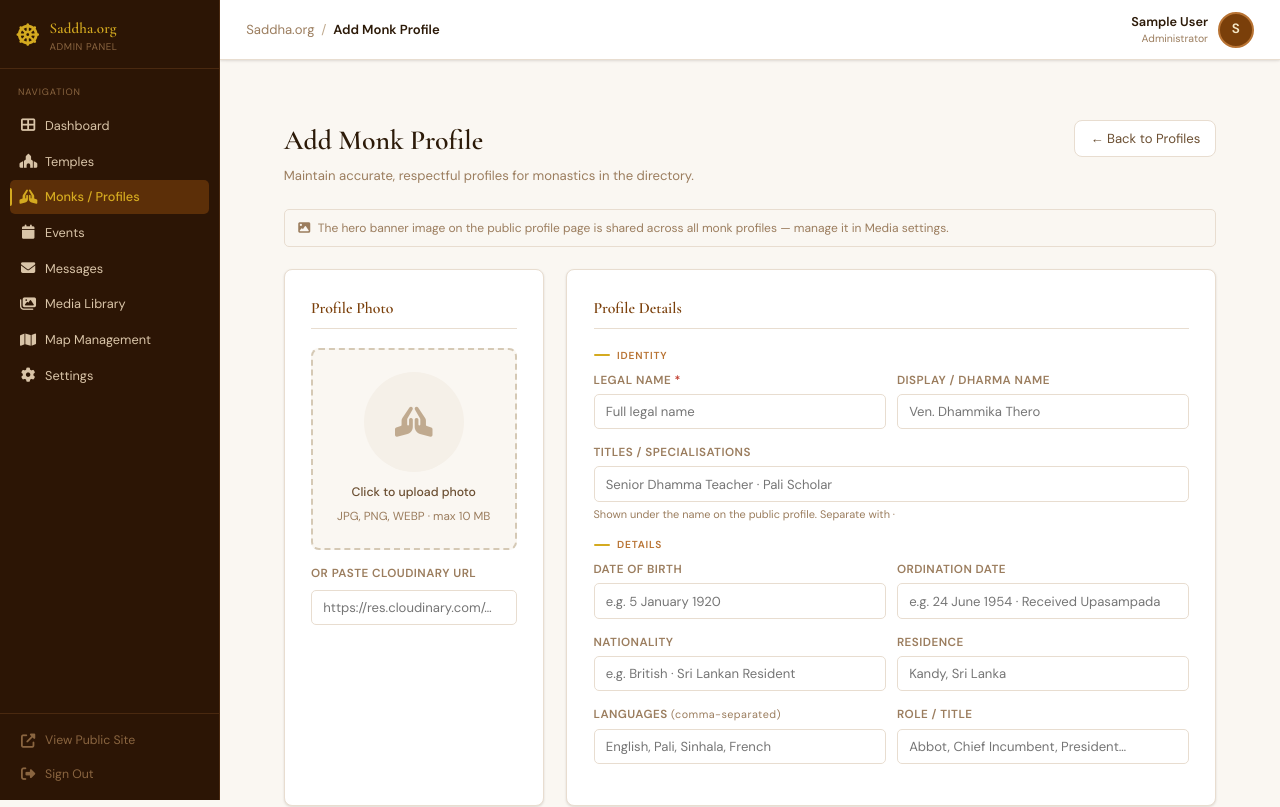
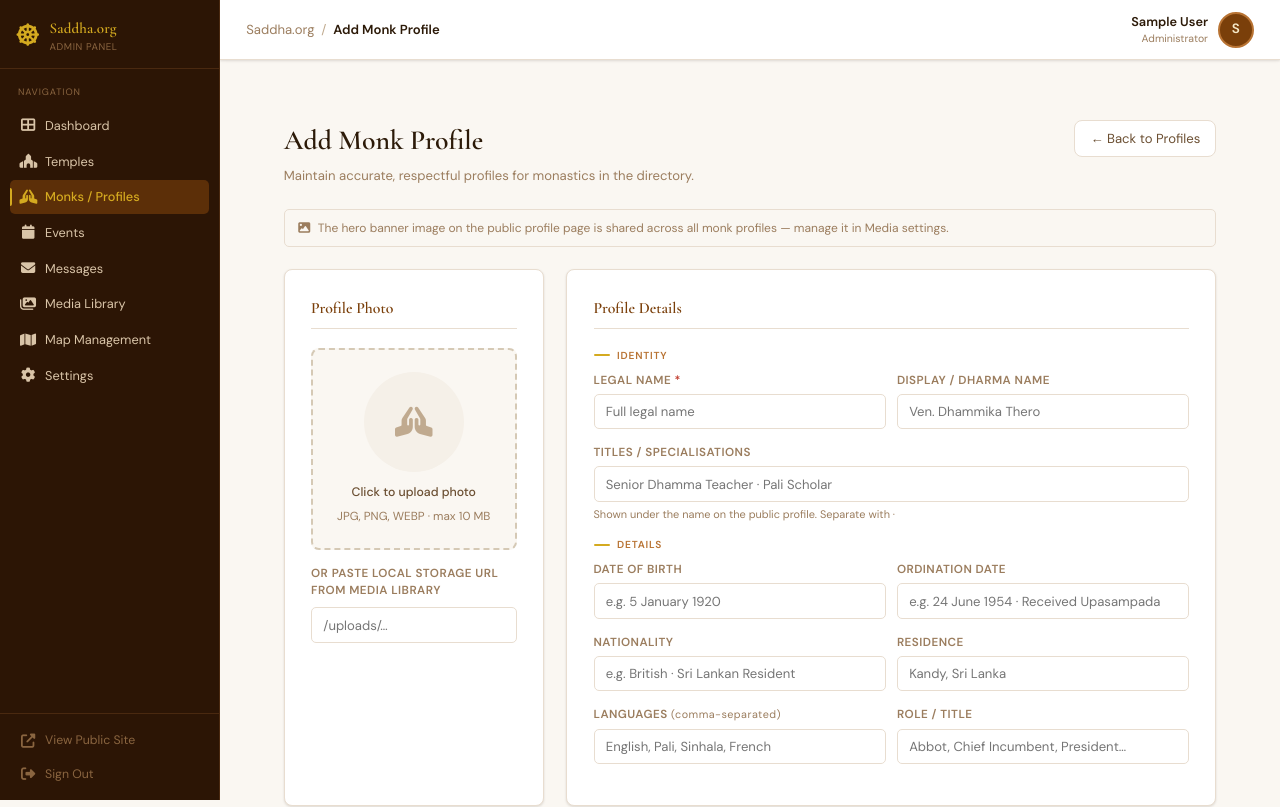
Before and after one commit to shanuka-jay/Project-Shradha, a React (Vite) app in the folder admin/: page /monks/new in a window 1280 px wide. Shown: the top 807 px of the page. Built offline with nearby package versions, Linux system fonts and the light colour scheme; no server answers; sample sign-in values are in the browser's storage.

Commit message:
Update MonkForm.jsx

```diff
--- a/admin/src/pages/MonkForm.jsx
+++ b/admin/src/pages/MonkForm.jsx
@@ -295,10 +295,10 @@ export default function MonkForm() {
 
               {/* Or paste URL */}
               <div style={{ marginTop: '1rem' }}>
-                <label style={lbl}>Or paste Cloudinary URL</label>
+                <label style={lbl}>Or paste Local Storage URL From Media Library</label>
                 <div className="mf-url-row">
                   <input style={{ ...inp, flex: 1 }} name="profilePhoto"
-                    value={form.profilePhoto} onChange={handleChange} placeholder="https://res.cloudinary.com/…" />
+                    value={form.profilePhoto} onChange={handleChange} placeholder="/uploads/…" />
                   {form.profilePhoto && (
                     <button type="button" className="mf-url-btn"
                       onClick={() => setForm(f => ({ ...f, profilePhoto: '' }))}>✕</button>
```
